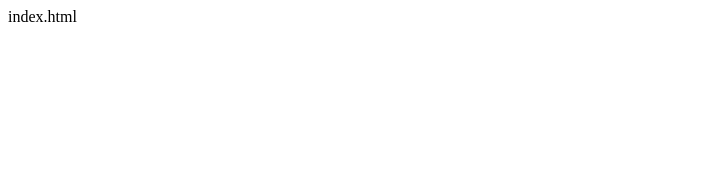
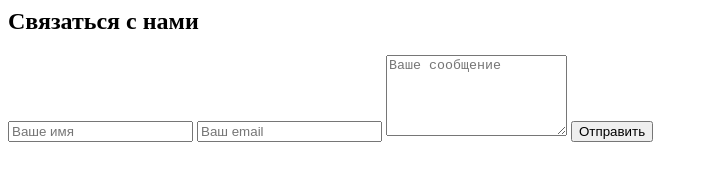
Before and after one commit to chas751/news-for-peace, a plain HTML site: page index.html in a window 1280 px wide. Shown: the whole page, without its empty margins (0-708 px from the left). Drawn offline with Linux system fonts and the light colour scheme.

Commit message:
Update index.html

```diff
--- a/index.html
+++ b/index.html
@@ -1 +1,9 @@
-index.html
+<div class="contact-form">
+  <h2 data-lang-key="contact-title">Связаться с нами</h2>
+  <form action="https://formspree.io/f/твой_код" method="POST">
+    <input type="text" name="name" placeholder="Ваше имя" required>
+    <input type="email" name="email" placeholder="Ваш email" required>
+    <textarea name="message" placeholder="Ваше сообщение" rows="5" required></textarea>
+    <button type="submit" data-lang-key="send">Отправить</button>
+  </form>
+</div>
```
